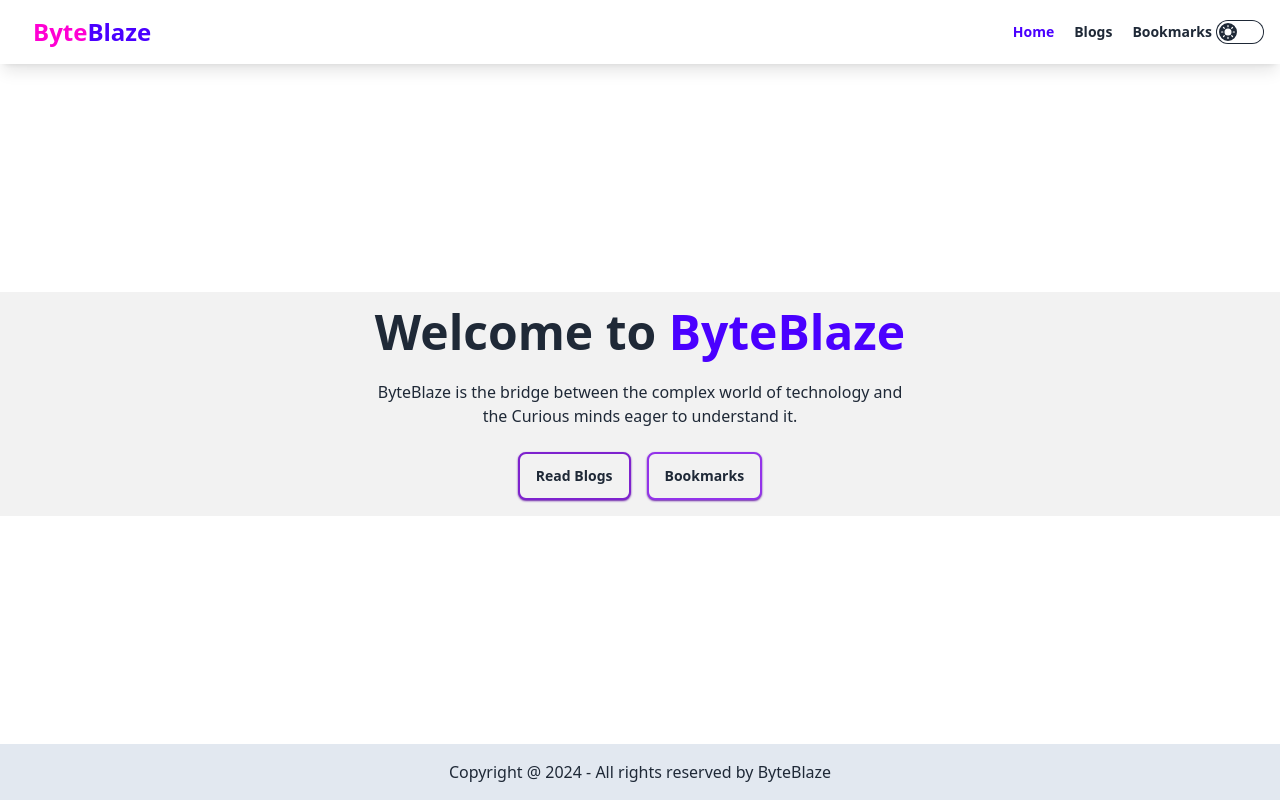
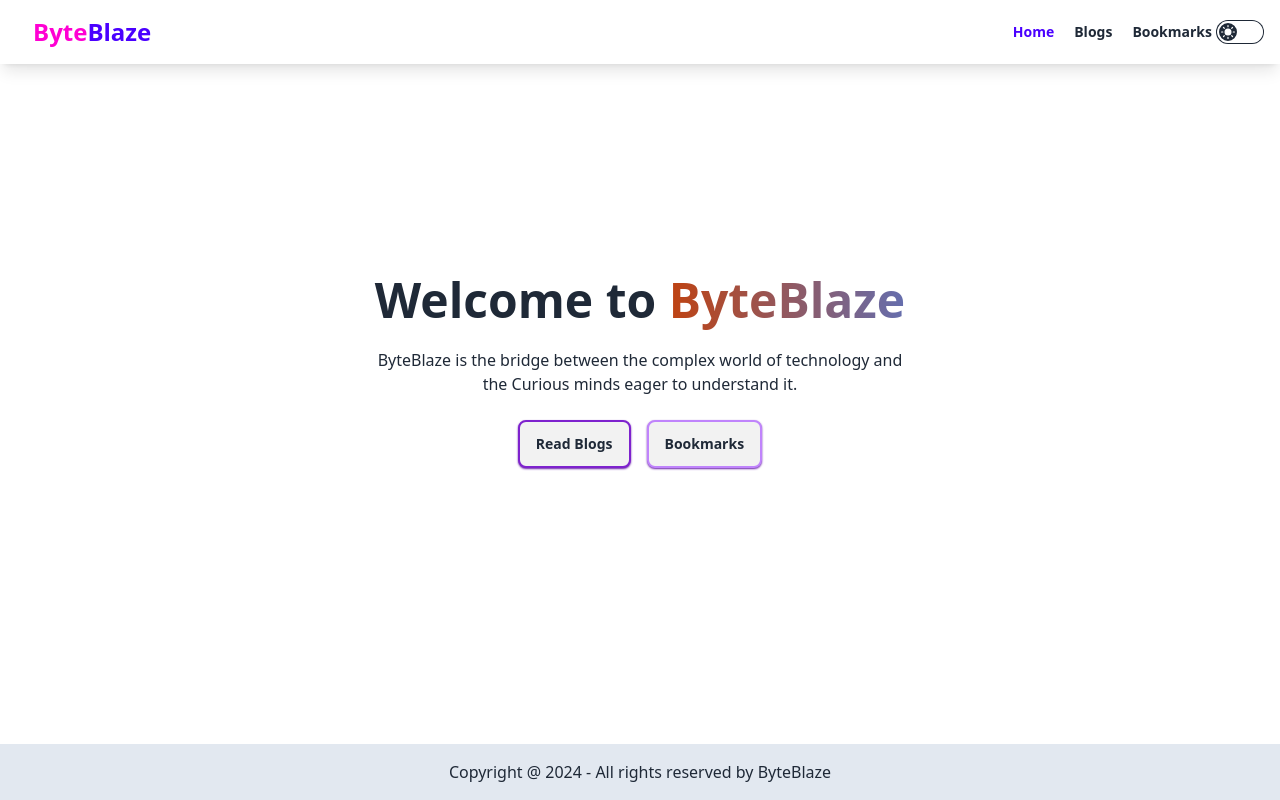
Before and after one commit to Abusayem99133/conceptual-byteblaze, a React (Vite) app: page / in a window 1280 px wide. Built offline with nearby package versions, Linux system fonts and the light colour scheme.

Commit message:
anaimation text added and animation svg added to my ui section

```diff
--- a/src/Components/Navbars/Hero.jsx
+++ b/src/Components/Navbars/Hero.jsx
@@ -2,11 +2,14 @@ import { Link } from "react-router-dom";
 
 const Hero = () => {
   return (
-    <div className="hero  bg-base-200">
+    <div className="hero  -mt-16">
       <div className="hero-content text-center">
         <div className="">
           <h1 className="text-5xl font-bold">
-            Welcome to <span className="text-primary">ByteBlaze</span>
+            Welcome to{" "}
+            <span className="bg-gradient-to-r from-orange-700 via-blue-500 to-green-400 text-transparent bg-clip-text animate-gradient">
+              ByteBlaze
+            </span>
           </h1>
           <p className="py-6">
             ByteBlaze is the bridge between the complex world of technology and{" "}
@@ -16,13 +19,13 @@ const Hero = () => {
           <div className="space-x-4">
             <Link
               to="/blogs"
-              className="btn border-2 shadow-purple-800 border-purple-700 font-bold"
+              className="btn hover:bg-primary border-2 shadow-purple-800 border-purple-700 font-bold"
             >
               Read Blogs
             </Link>
             <Link
               to="/bookmarks"
-              className="border-2 font-bold border-purple-600 shadow-purple-800  btn"
+              className="border-2 font-bold hover:bg-purple-800 border-purple-400 shadow-purple-800  btn"
             >
               Bookmarks
             </Link>
--- a/src/Pages/Home.jsx
+++ b/src/Pages/Home.jsx
@@ -1,9 +1,10 @@
 import Hero from "../Components/Navbars/Hero";
-
+import wave from "../assets/img/wave.svg";
 const Home = () => {
   return (
-    <div className="flex flex-col items-center justify-center min-h-[calc(100vh-120px)]">
+    <div className="flex relative flex-col items-center justify-center min-h-[calc(100vh-120px)]">
       <Hero></Hero>
+      <img className="absolute bottom-0 w-full" src={wave} alt="" />
     </div>
   );
 };
--- a/src/index.css
+++ b/src/index.css
@@ -1,3 +1,22 @@
 @tailwind base;
 @tailwind components;
 @tailwind utilities;
+
+.animate-gradient {
+    background-size: 300%;
+    -webkit-animation: animatedgradient 6s ease infinite alternate;
+    -moz-animation: animatedgradient 6s ease infinite alternate;
+    animation: animatedgradient 6s ease infinite alternate;
+  }
+
+  @keyframes animatedgradient {
+    0% {
+      background-position: 0% 50%;
+    }
+    50% {
+      background-position: 100% 50%;
+    }
+    100% {
+      background-position: 0% 50%;
+    }
+  }
```
